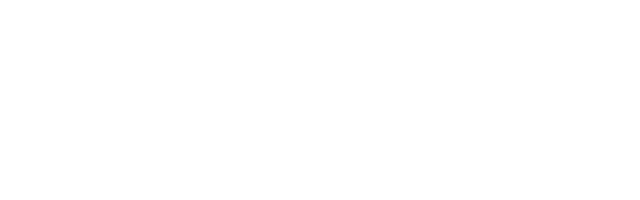
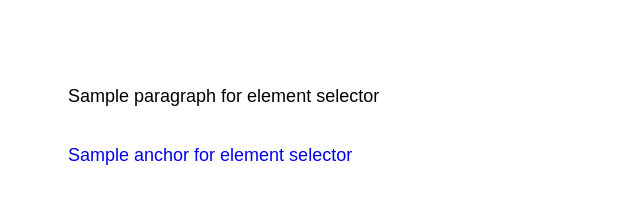
Before and after one commit to deomarcodes/Tutorial, a plain HTML site: page index.html in a window 1280 px wide. Shown: the whole page, without its empty margins (0-640 px from the left). Drawn offline with Linux system fonts and the light colour scheme.

Commit message:
index.html

```diff
--- a/index.html
+++ b/index.html
@@ -1,14 +1,15 @@
 <!DOCTYPE html>
 <html lang="en">
-<head>
-    <meta charset="UTF-8">
-    <meta name="viewport" content="width=device-width, initial-scale=1.0">
+  <head>
+    <meta charset="UTF-8" />
+    <meta name="viewport" content="width=device-width, initial-scale=1.0" />
+    <link rel="stylesheet" href="style.css" />
     <title>Document</title>
-</head>
-<body>
+  </head>
+  <body>
     <!-- Test Comment :) -->
 
-<p></p>
-
-</body>
+    <p>Sample paragraph for element selector</p>
+    <a href="/">Sample anchor for element selector</a>
+  </body>
 </html>
--- /dev/null
+++ b/style.css
@@ -0,0 +1,13 @@
+* {
+  font-family: Arial, Helvetica, sans-serif;
+  padding: 20px;
+  font-size: 18px;
+}
+
+p {
+  font-size: 60;
+}
+
+a {
+  text-decoration: none;
+}
```
